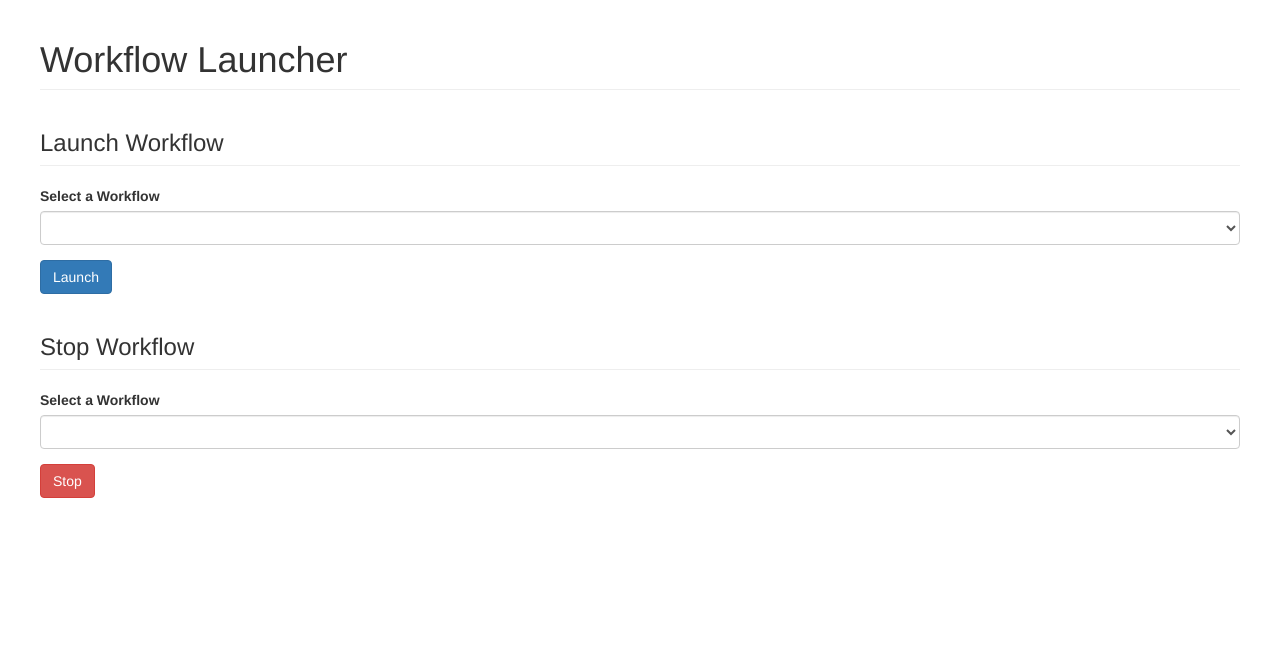
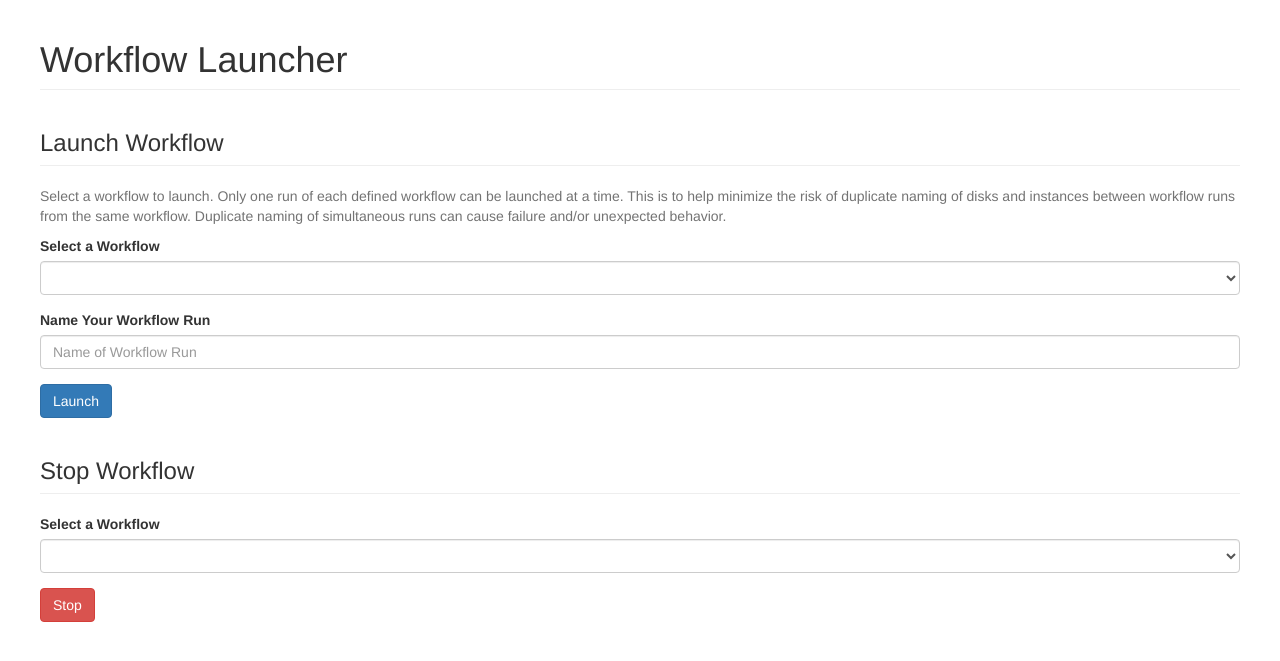
Before and after one commit to collinmelton/DDCloudServer, a Flask app: page /launcher in a window 1280 px wide. Shown: the part 50-711 px from the top of the page. Run offline with Flask 2, Linux system fonts and the light colour scheme; a user stored in the database is signed in; data that the repository does not hold is empty; parts of the project's set-up code (start-up, migrations or seed data) failed here and were passed over; some libraries are stand-ins or nearby versions.

Commit message:
launcher and dashboard updates

```diff
--- a/DDServerApp/FlaskApp/static/assets/customjs/custom.js
+++ b/DDServerApp/FlaskApp/static/assets/customjs/custom.js
@@ -1054,9 +1054,66 @@ function getDashboardData(data_type, data, callback) {
 }
 
 function drawChart(raw_data, options, element_id) {
-	var data = google.visualization.arrayToDataTable(raw_data);
-	var chart = new google.visualization.LineChart(document.getElementById(element_id));
-    chart.draw(data, options);
+	var columns = raw_data[1];
+	var dashboard = new google.visualization.Dashboard(
+		document.getElementById('perf_dashboard'));
+	var dashboardDataSelector = new google.visualization.ControlWrapper({
+          'controlType': 'NumberRangeFilter',
+          'containerId': 'dashboard_selector',
+          'options': {
+            'filterColumnLabel': 'Time (min)'
+          }});
+    var cpuChart = new google.visualization.ChartWrapper({
+          'chartType': 'LineChart',
+          'containerId': 'cpu_chart',
+          'options': {legend: {position: 'bottom'},
+          			  series: {0: { color: '#e2431e'}}
+          			  },
+          'view': {'columns': [0, 1]}
+        });
+    var memChart = new google.visualization.ChartWrapper({
+          'chartType': 'LineChart',
+          'containerId': 'mem_chart',
+          'options': {legend: {position: 'bottom'},
+          			  series: {0: { color: '#e7711b'}}
+          			  },
+          'view': {'columns': [0, 2]}
+        });
+    var memgbChart = new google.visualization.ChartWrapper({
+          'chartType': 'LineChart',
+          'containerId': 'memgb_chart',
+          'options': {legend: {position: 'bottom'},
+          			  series: {0: { color: '#f1ca3a'}}
+          			  },
+          'view': {'columns': [0, 3]}
+        });
+    var readChart = new google.visualization.ChartWrapper({
+          'chartType': 'LineChart',
+          'containerId': 'read_chart',
+          'options': {legend: {position: 'bottom'},
+          			  series: {0: { color: '#6f9654'}}
+          			  },
+          'view': {'columns': [0, 4]}
+        });
+    var writeChart = new google.visualization.ChartWrapper({
+          'chartType': 'LineChart',
+          'containerId': 'write_chart',
+          'options': {legend: {position: 'bottom'},
+          			  series: {0: { color: '#1c91c0'}}
+          			  },
+          'view': {'columns': [0, 5]}
+        });
+    dashboard.bind(dashboardDataSelector, cpuChart);
+    dashboard.bind(dashboardDataSelector, memChart);
+    dashboard.bind(dashboardDataSelector, memgbChart);
+    dashboard.bind(dashboardDataSelector, readChart);
+    dashboard.bind(dashboardDataSelector, writeChart);
+    var data = google.visualization.arrayToDataTable(raw_data);
+    dashboard.draw(data);
+
+
+	// var chart = new google.visualization.LineChart(document.getElementById(element_id));
+    // chart.draw(data, options);
 }
 
 function toggleCommand(workflow_id, instance_id, command_id) {
--- a/DDServerApp/FlaskApp/templates/launcher_modern.html
+++ b/DDServerApp/FlaskApp/templates/launcher_modern.html
@@ -42,11 +42,20 @@ $(document).ready(function(){
                 <h1 class="page-header">Workflow Launcher</h1>
                 <div id="launcher_section">
                     <h3 class="page-header">Launch Workflow</h3>
+                    <p class="help-block">
+                        Select a workflow to launch. Only one run of each defined workflow can be launched at a time. This
+                        is to help minimize the risk of duplicate naming of disks and instances between workflow runs
+                        from the same workflow. Duplicate naming of simultaneous runs can cause failure and/or unexpected behavior.
+                    </p>
                     <form id="workflows_form">
                         <div class="form-group">
                             <label for="launcherWorkflowSelect">Select a Workflow</label>
                             <select class="form-control", id="launcherWorkflowSelect" name="launcherWorkflowSelect">
                             </select>
+                        </div>
+                        <div class="form-group">
+                            <label for="launcherWorkflowRunName">Name Your Workflow Run</label>
+                            <input type="text" class="form-control" id="launcherWorkflowRunName" name="launcherWorkflowRunName" placeholder="Name of Workflow Run">
                         </div>
                         <button type="button" onclick="submitForm(event, 'launchworkflow', 'launch', 'launcher', true)" class="btn btn-primary">Launch</button>
                     </form>
```
Also changed, not shown: DDServerApp/FlaskApp/templates/dashboard_modern.html (+41 -1 lines).
